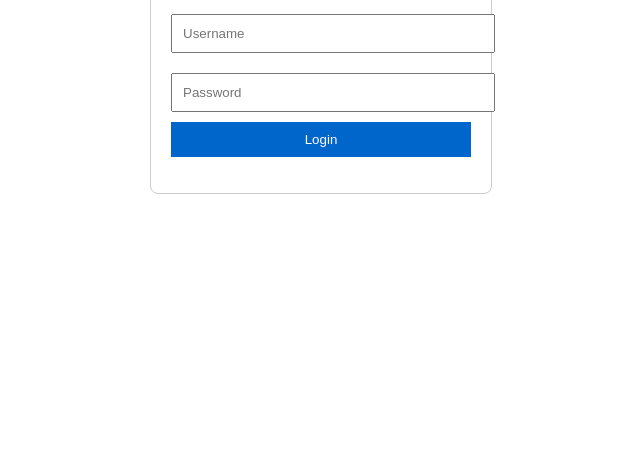
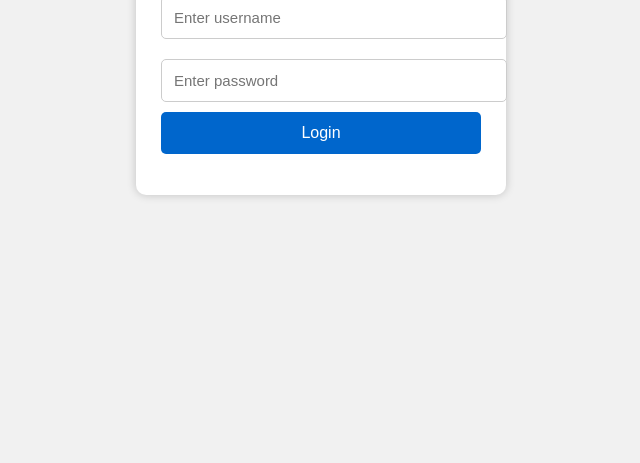
Before and after one commit to Blake332/Tealuxe-project, a website: page login.html in a window 1280 px wide. Shown: the part 353-816 px from the top of the page, without its empty margins (319-959 px from the left). Drawn offline with Linux system fonts and the light colour scheme.

Commit message:
Update login.html

```diff
--- a/login.html
+++ b/login.html
@@ -3,33 +3,81 @@
 <head>
     <title>Admin Login</title>
     <style>
-        body { font-family: Arial; display: flex; justify-content: center; align-items: center; height: 100vh; }
-        .login-box { width: 300px; padding: 20px; border: 1px solid #ccc; border-radius: 8px; }
-        input { width: 100%; padding: 10px; margin: 10px 0; }
-        button { width: 100%; padding: 10px; background: #0066cc; color: #fff; border: none; }
+        body {
+            font-family: Arial;
+            background: #f1f1f1;
+            display: flex;
+            justify-content: center;
+            align-items: center;
+            height: 100vh;
+            margin: 0;
+        }
+        .login-box {
+            width: 320px;
+            padding: 25px;
+            background: white;
+            border-radius: 10px;
+            box-shadow: 0px 0px 10px rgba(0,0,0,0.2);
+        }
+        h2 {
+            text-align: center;
+            margin-bottom: 15px;
+        }
+        input {
+            width: 100%;
+            padding: 12px;
+            margin: 10px 0;
+            border: 1px solid #ccc;
+            border-radius: 5px;
+            font-size: 15px;
+        }
+        button {
+            width: 100%;
+            padding: 12px;
+            background: #0066cc;
+            color: white;
+            border: none;
+            border-radius: 5px;
+            font-size: 16px;
+            cursor: pointer;
+        }
+        button:hover {
+            background: #004999;
+        }
+        #error {
+            color: red;
+            margin-top: 10px;
+            text-align: center;
+        }
     </style>
 </head>
 <body>
+
     <div class="login-box">
         <h2>Admin Login</h2>
-        <input type="text" id="username" placeholder="Username">
-        <input type="password" id="password" placeholder="Password">
+
+        <input type="text" id="username" placeholder="Enter username">
+        <input type="password" id="password" placeholder="Enter password">
+
         <button onclick="login()">Login</button>
-        <p id="error" style="color:red"></p>
+
+        <p id="error"></p>
     </div>
 
     <script>
         function login() {
-            const user = document.getElementById("Tealuxe").value;
-            const pass = document.getElementById("Tealuxe2020").value;
+            const user = document.getElementById("username").value;
+            const pass = document.getElementById("password").value;
 
+            // Change these to your preferred login credentials
             if (user === "admin" && pass === "1234") {
                 localStorage.setItem("loggedIn", "true");
                 window.location.href = "admin.html";
             } else {
-                document.getElementById("error").innerText = "Invalid login";
+                document.getElementById("error").innerText = "Invalid username or password";
             }
         }
     </script>
+
 </body>
 </html>
```
